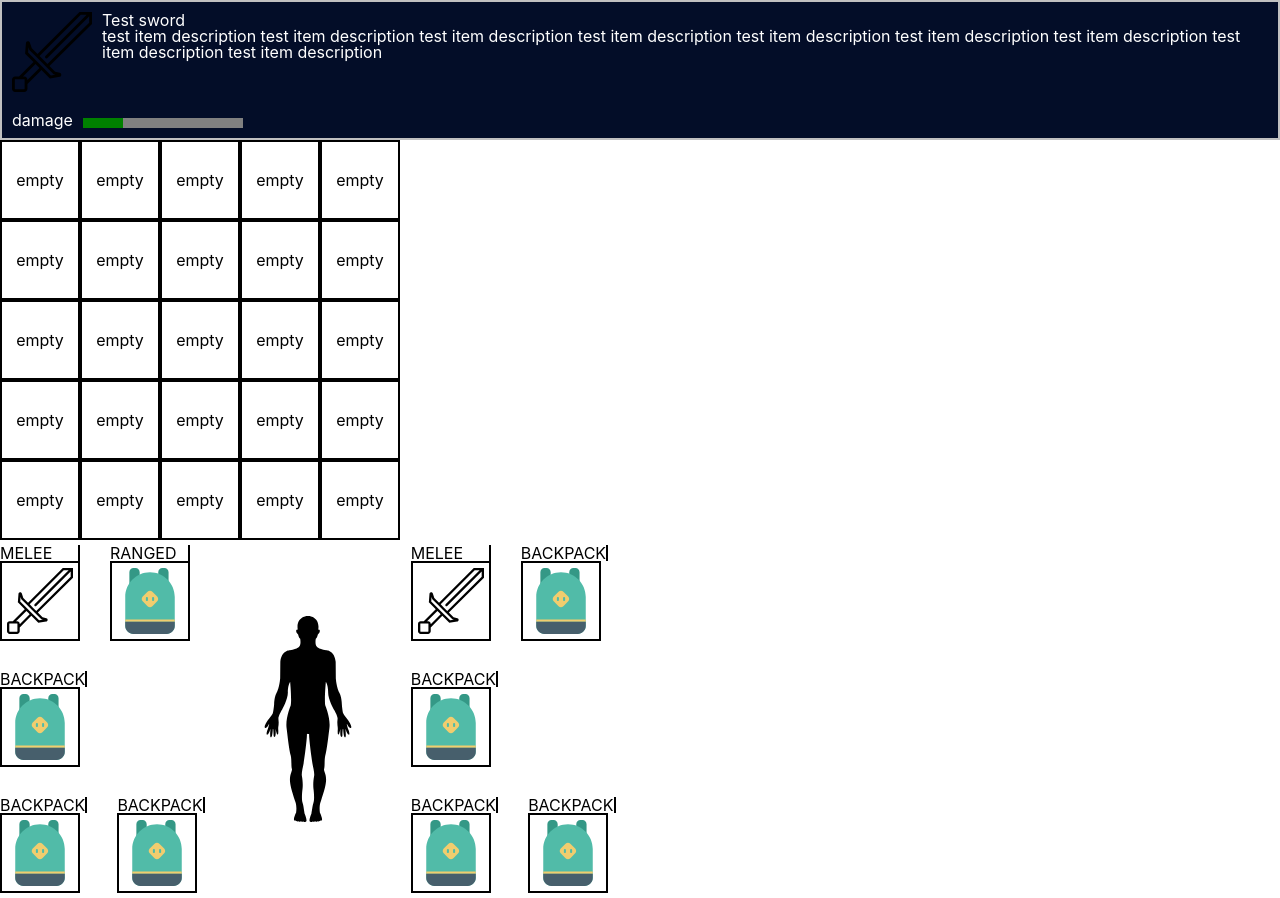
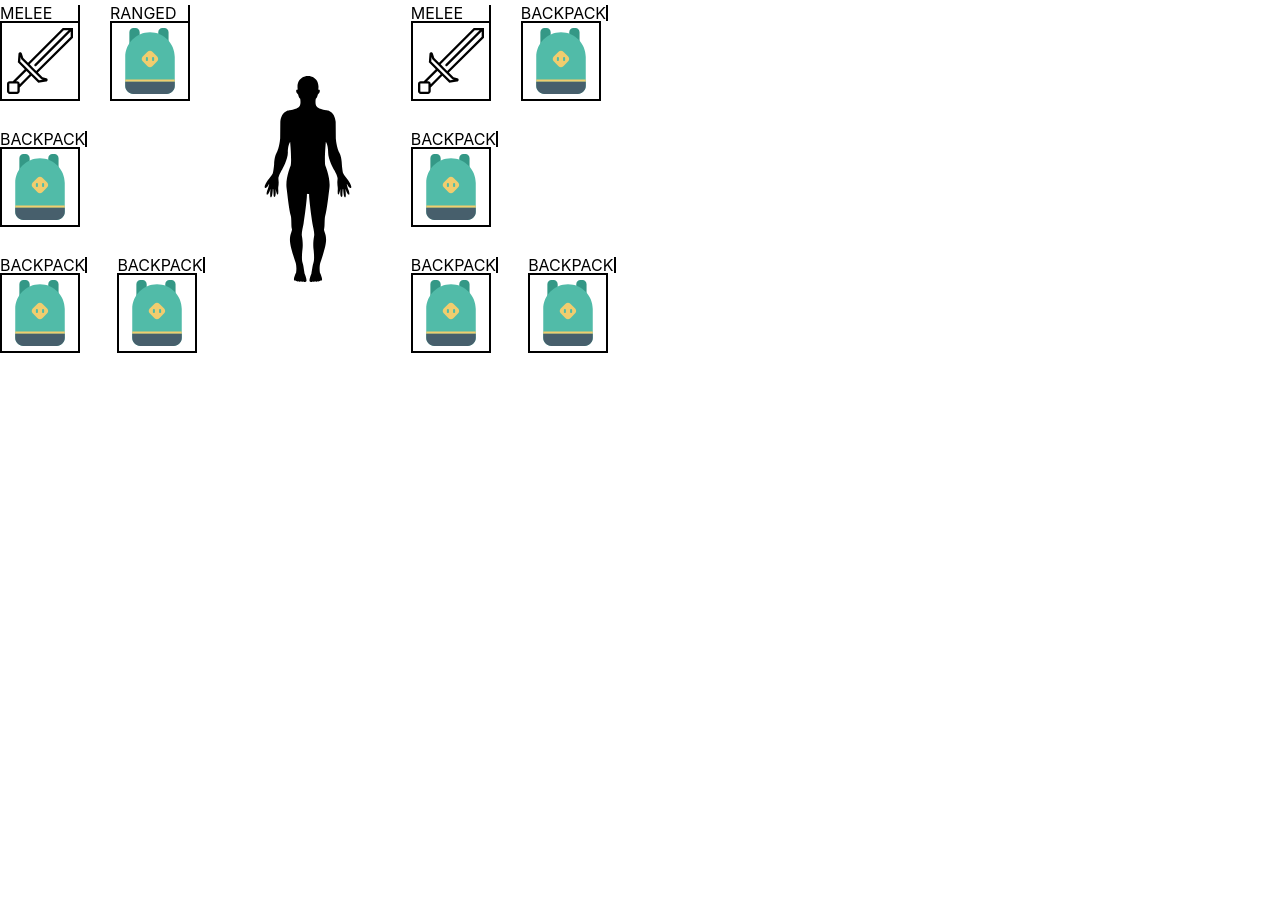
Before and after one commit to AndriiManyak/epic-stories, a Next.js app: page / in a window 1280 px wide. After the commit the page ends 800 px from the top, so only its background shows below. Built offline with nearby package versions, Linux system fonts and the light colour scheme.

Commit message:
delete redundant code

```diff
--- a/components/inventory/InventoryItemComponent.tsx
+++ b/components/inventory/InventoryItemComponent.tsx
@@ -12,12 +12,10 @@ export const InventoryItemComponent = ({ item }: Props) => {
   const [isItemDetailsVisible, setIsItemDetailsVisible] = useState(false);
 
   const showItemDetails = () => {
-    console.log("show");
     setIsItemDetailsVisible(true);
   };
 
   const hideItemDetails = () => {
-    console.log("hide");
     setIsItemDetailsVisible(false);
   };
 
--- a/pages/index.tsx
+++ b/pages/index.tsx
@@ -1,14 +1,9 @@
 import type { NextPage } from "next";
-import { Inventory } from "~/components/inventory/Inventory";
 import { GearComponent } from "~/components/inventory/gear/GearComponent";
-import { InventoryItemDetails } from "~/components/inventory/InventoryItemDetails";
-import { hero } from "~/API/test-data/hero";
 
 const Home: NextPage = () => {
   return (
     <div>
-      <InventoryItemDetails item={hero.gear.melee} />
-      <Inventory size={25} />
       <GearComponent />
     </div>
   );
```
